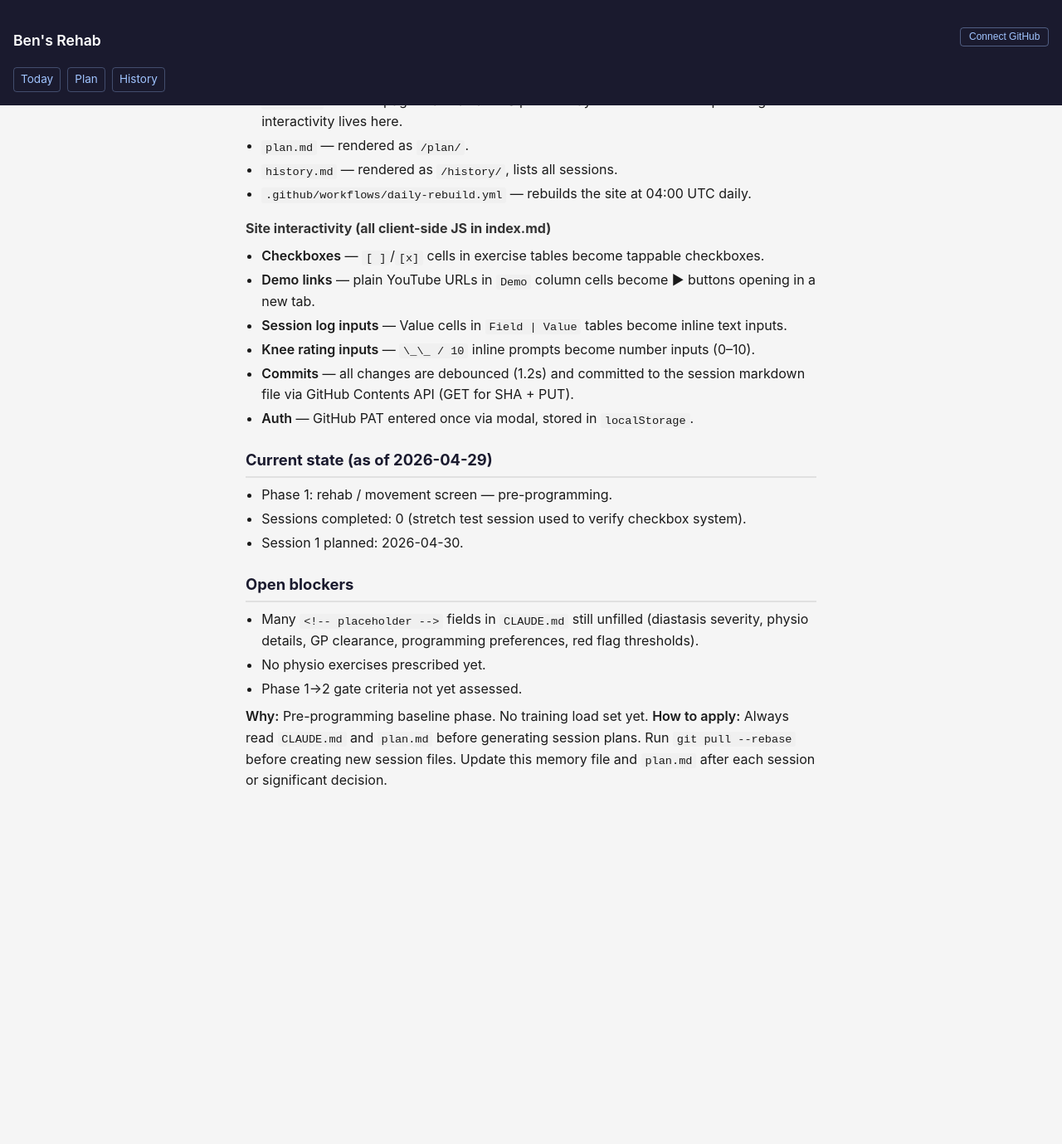
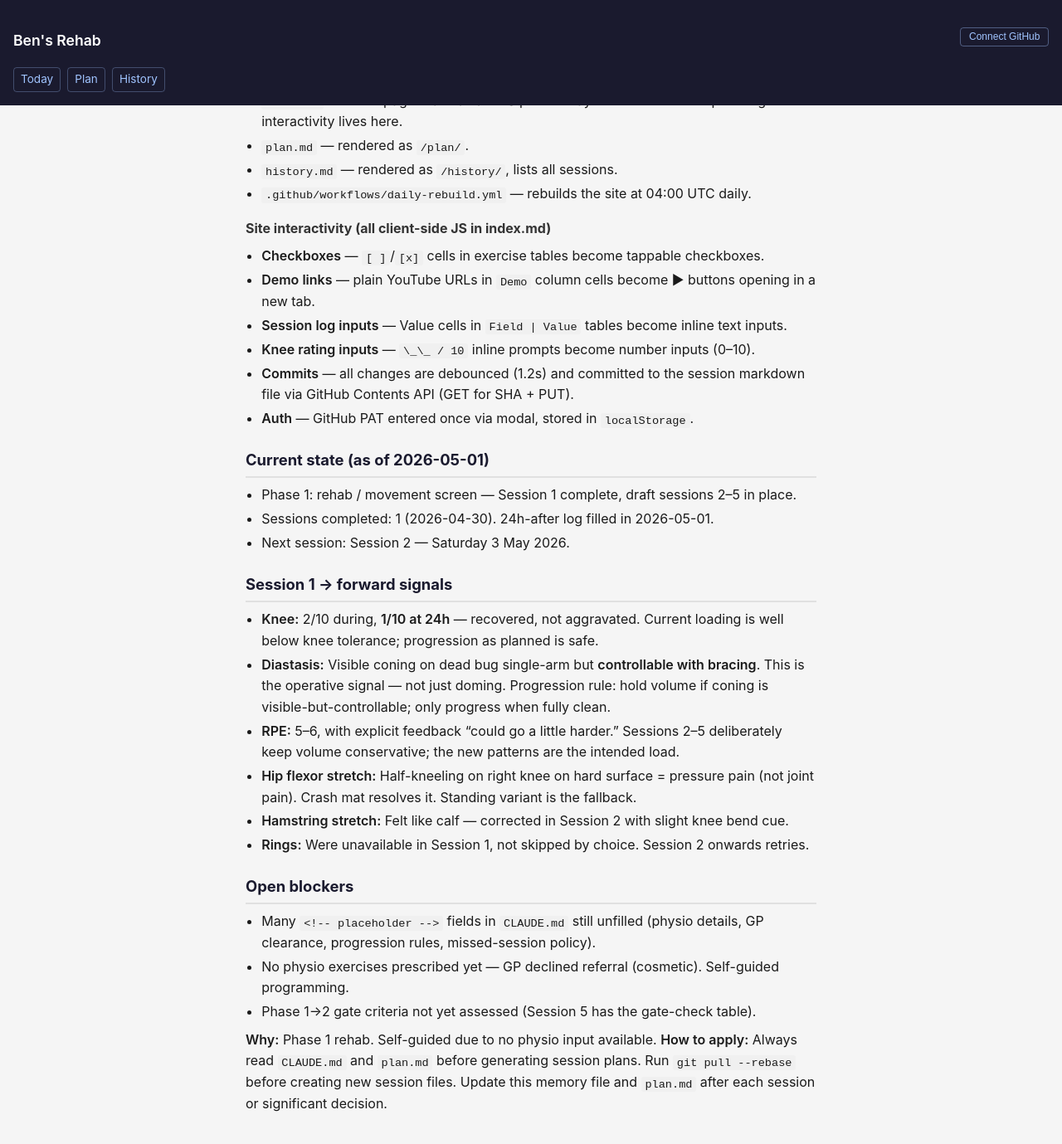
Before and after one commit to oharab/oharab.github.io, a Jekyll site: the page built from memory/project.md, in a window 1280 px wide and 1400 px high, scrolled down 555 px. Shown: the top 1379 px of the window at 83% size. Built offline with Jekyll 4.4.1, drawn with Linux system fonts in a browser that asks for light colours; our own code applies the rules of GitHub Pages for plain Markdown files; before the commit the page ends 1565 px from its top, so only the background shows below that.

Commit message:
fix: incorporate Session 1 24h-after observations into upcoming sessions
- Session 1 ended at 1/10 knee 24h after; loading well below tolerance.
- Visible coning was controllable with bracing — coning is the operative
  signal, not just doming. Replace binary stop-rule across Sessions 3–5
  with a progression gate: hold if controllable, progress only when fully
  clean, regress if uncontrollable.
- Add intensity note to Session 2 explaining that volume is deliberately
  conservative because the new patterns carry the load.
- Update CLAUDE.md diastasis section, red flags, and current block.
- Refresh memory/project.md with Session 1 forward signals.

```diff
--- a/memory/project.md
+++ b/memory/project.md
@@ -30,15 +30,23 @@ The repo is a Jekyll site hosted on GitHub Pages at `rehab.robotparade.co.uk` (r
 - **Commits** — all changes are debounced (1.2s) and committed to the session markdown file via GitHub Contents API (GET for SHA + PUT).
 - **Auth** — GitHub PAT entered once via modal, stored in `localStorage`.
 
-## Current state (as of 2026-04-29)
-- Phase 1: rehab / movement screen — pre-programming.
-- Sessions completed: 0 (stretch test session used to verify checkbox system).
-- Session 1 planned: 2026-04-30.
+## Current state (as of 2026-05-01)
+- Phase 1: rehab / movement screen — Session 1 complete, draft sessions 2–5 in place.
+- Sessions completed: 1 (2026-04-30). 24h-after log filled in 2026-05-01.
+- Next session: Session 2 — Saturday 3 May 2026.
+
+## Session 1 → forward signals
+- **Knee:** 2/10 during, **1/10 at 24h** — recovered, not aggravated. Current loading is well below knee tolerance; progression as planned is safe.
+- **Diastasis:** Visible coning on dead bug single-arm but **controllable with bracing**. This is the operative signal — not just doming. Progression rule: hold volume if coning is visible-but-controllable; only progress when fully clean.
+- **RPE:** 5–6, with explicit feedback "could go a little harder." Sessions 2–5 deliberately keep volume conservative; the new patterns are the intended load.
+- **Hip flexor stretch:** Half-kneeling on right knee on hard surface = pressure pain (not joint pain). Crash mat resolves it. Standing variant is the fallback.
+- **Hamstring stretch:** Felt like calf — corrected in Session 2 with slight knee bend cue.
+- **Rings:** Were unavailable in Session 1, not skipped by choice. Session 2 onwards retries.
 
 ## Open blockers
-- Many `<!-- placeholder -->` fields in `CLAUDE.md` still unfilled (diastasis severity, physio details, GP clearance, programming preferences, red flag thresholds).
-- No physio exercises prescribed yet.
-- Phase 1→2 gate criteria not yet assessed.
+- Many `<!-- placeholder -->` fields in `CLAUDE.md` still unfilled (physio details, GP clearance, progression rules, missed-session policy).
+- No physio exercises prescribed yet — GP declined referral (cosmetic). Self-guided programming.
+- Phase 1→2 gate criteria not yet assessed (Session 5 has the gate-check table).
 
-**Why:** Pre-programming baseline phase. No training load set yet.
+**Why:** Phase 1 rehab. Self-guided due to no physio input available.
 **How to apply:** Always read `CLAUDE.md` and `plan.md` before generating session plans. Run `git pull --rebase` before creating new session files. Update this memory file and `plan.md` after each session or significant decision.
```
Also changed, not shown: CLAUDE.md (+4 -3 lines), _sessions/2026-05-03-session-2.md (+3 -1 lines), _sessions/2026-05-05-session-3.md (+5 -2 lines), _sessions/2026-05-08-session-4.md (+5 -2 lines), _sessions/2026-05-10-session-5.md (+5 -2 lines).
